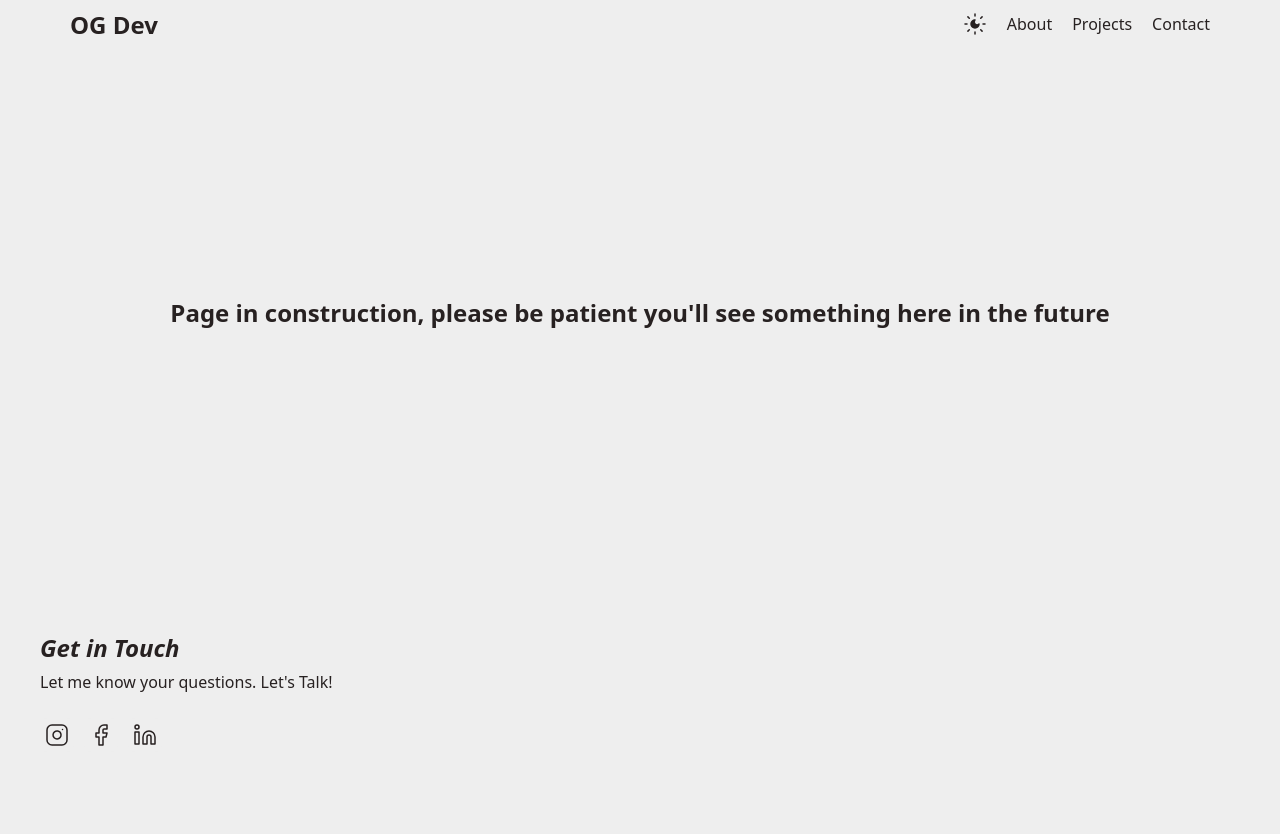
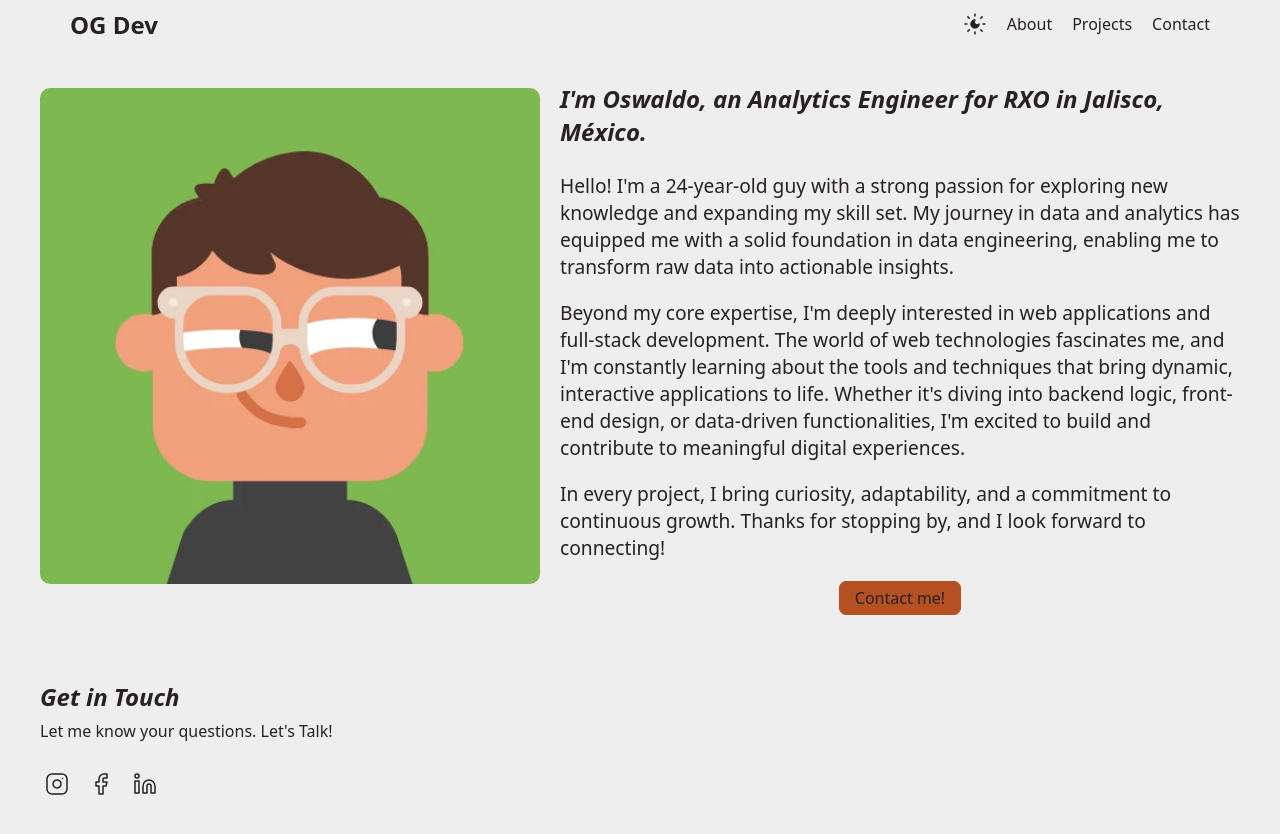
Before and after one commit to oswaldo32s/OdinReact, a React (Vite) app: page /about in a window 1280 px wide. Shown: the top 834 px of the page. Before the commit the page ends 800 px from the top, so only its background shows below. Built offline with nearby package versions, Linux system fonts and the light colour scheme.

Commit message:
Add Contact me page

```diff
--- a/src/Pages/About/About.jsx
+++ b/src/Pages/About/About.jsx
@@ -1,6 +1,30 @@
+import styles from './About.module.css'
+import { Link } from 'react-router-dom'
+
 function About() {
   return (
-    <h2>Page in construction, please be patient you&apos;ll see something here in the future</h2>
+    <div className={styles.wrapContainer}>
+      <section className={styles.container}>
+        <img src="/images/avatar.webp" alt="Oswaldo Avatar from Duolingo" className={styles.avatar}/>
+        <article>
+          <h3 className={styles.title}>I&apos;m Oswaldo, an Analytics Engineer for RXO in Jalisco, México.</h3>
+          <p className={styles.p}>
+            Hello! I&apos;m a 24-year-old guy with a strong passion for exploring new knowledge and expanding my skill set.
+            My journey in data and analytics has equipped me with a solid foundation in data engineering, enabling me to transform raw data into actionable insights.
+          </p>
+          <p className={styles.p}>
+            Beyond my core expertise, I&apos;m deeply interested in web applications and full-stack development.
+            The world of web technologies fascinates me, and I&apos;m constantly learning about the tools and techniques that bring dynamic, interactive applications to life.
+            Whether it&apos;s diving into backend logic, front-end design, or data-driven functionalities, I&apos;m excited to build and contribute to meaningful digital experiences.
+          </p>
+          <p className={styles.p}>
+            In every project, I bring curiosity, adaptability, and a commitment to continuous growth.
+            Thanks for stopping by, and I look forward to connecting!
+          </p>
+          <Link to='/contact' ><span className={styles.link}>Contact me!</span></Link>
+        </article>
+      </section>
+    </div>
   )
 }
 
--- /dev/null
+++ b/src/Pages/About/About.module.css
@@ -0,0 +1,58 @@
+.wrapContainer {
+  display: flex;
+  justify-content: center;
+  padding: 0 20px;
+  width: 100%;
+}
+
+.container {
+  align-items: center;
+  display: flex;
+  gap: 20px;
+  justify-content: center;
+  max-width: 1200px;
+  width: 100%;
+}
+
+.avatar {
+  border-radius: 10px;
+  max-width: 500px;
+  width: 100%;
+}
+
+.title {
+  font-size: 1.5rem;
+  font-style: italic;
+}
+
+.p {
+  max-width: 70ch;
+  font-size: 1.2rem;
+}
+
+.link {
+  background-color: var(--accent);
+  border: 1px solid var(--accent);
+  border-radius: 7px;
+  color: var(--text);
+  cursor: pointer;
+  padding: 5px 15px;
+}
+
+.link:hover {
+  background-color: var(--accent-hover);
+}
+
+@media (max-width: 800px) {
+  .container {
+    flex-direction: column;
+  }
+
+  .title {
+    font-size:initial;
+  }
+
+  .p {
+    font-size: 1rem;
+  }
+}
```
Also changed, not shown: public/images/avatar.webp (added).
